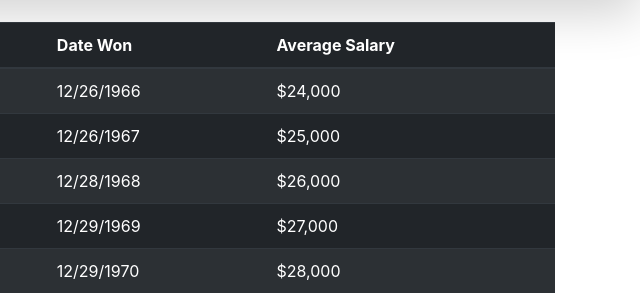
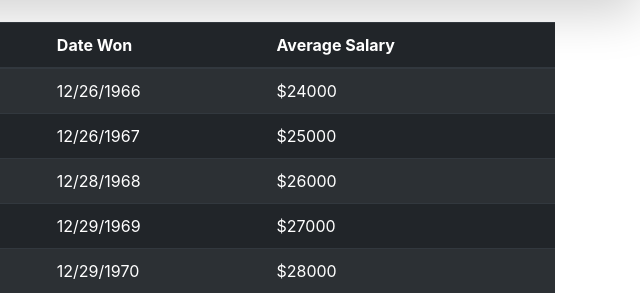
Before and after one commit to ejarends/ds-hw1-ejarends, a plain HTML site: page table.html in a window 1280 px wide. Shown: the part 259-566 px from the top of the page, 640-1280 px from the left. Drawn offline with nearby package versions, Linux system fonts and the light colour scheme.

Commit message:
removed commas from table to match currency format

```diff
--- a/table.html
+++ b/table.html
@@ -55,31 +55,31 @@
           <th scope="row">1</th>
           <td>Green Bay Packers</td>
           <td>12/26/1966</td>
-          <td>$24,000</td>
+          <td>$24000</td>
         </tr>
         <tr>
           <th scope="row">2</th>
           <td>Green Bay Packers</td>
           <td>12/26/1967</td>
-          <td>$25,000</td>
+          <td>$25000</td>
         </tr>
         <tr>
           <th scope="row">3</th>
           <td>New York Jets</td>
           <td>12/28/1968</td>
-          <td>$26,000</td>
+          <td>$26000</td>
         </tr>
         <tr>
           <th scope="row">4</th>
           <td>Kansas City Chiefs</td>
           <td>12/29/1969</td>
-          <td>$27,000</td>
+          <td>$27000</td>
         </tr>
         <tr>
           <th scope="row">5</th>
           <td>Baltimore Colts</td>
           <td>12/29/1970</td>
-          <td>$28,000</td>
+          <td>$28000</td>
         </tr>
       </tbody>
     </table>
```
